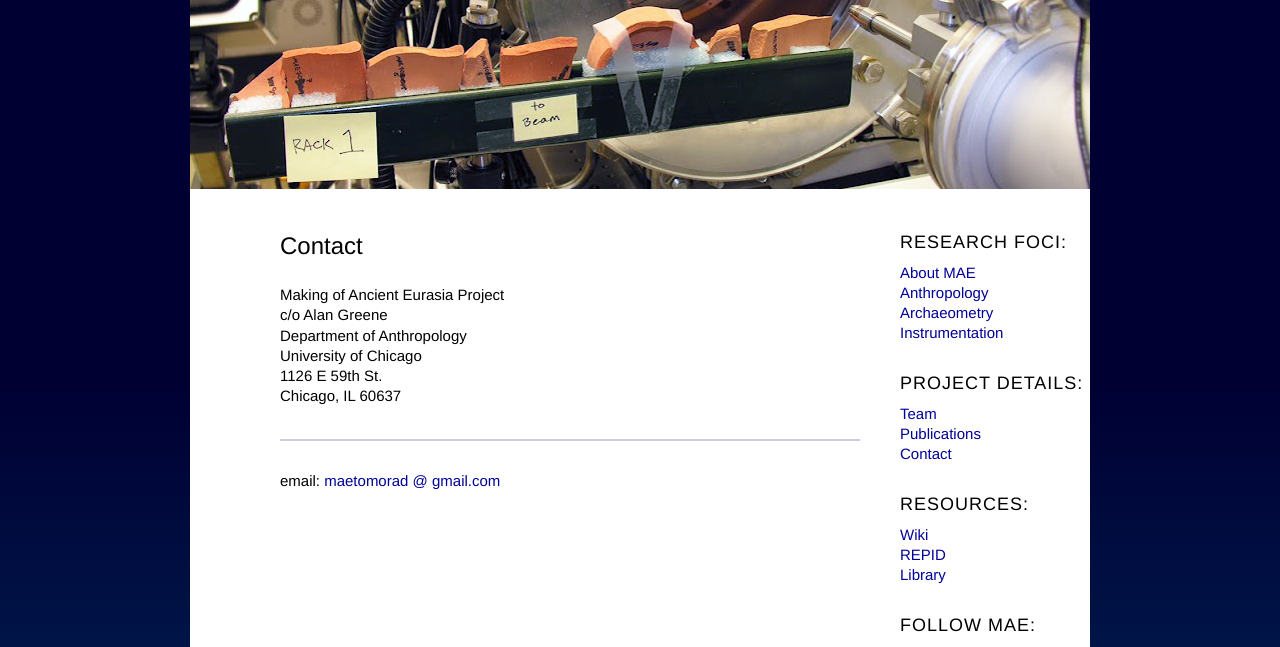
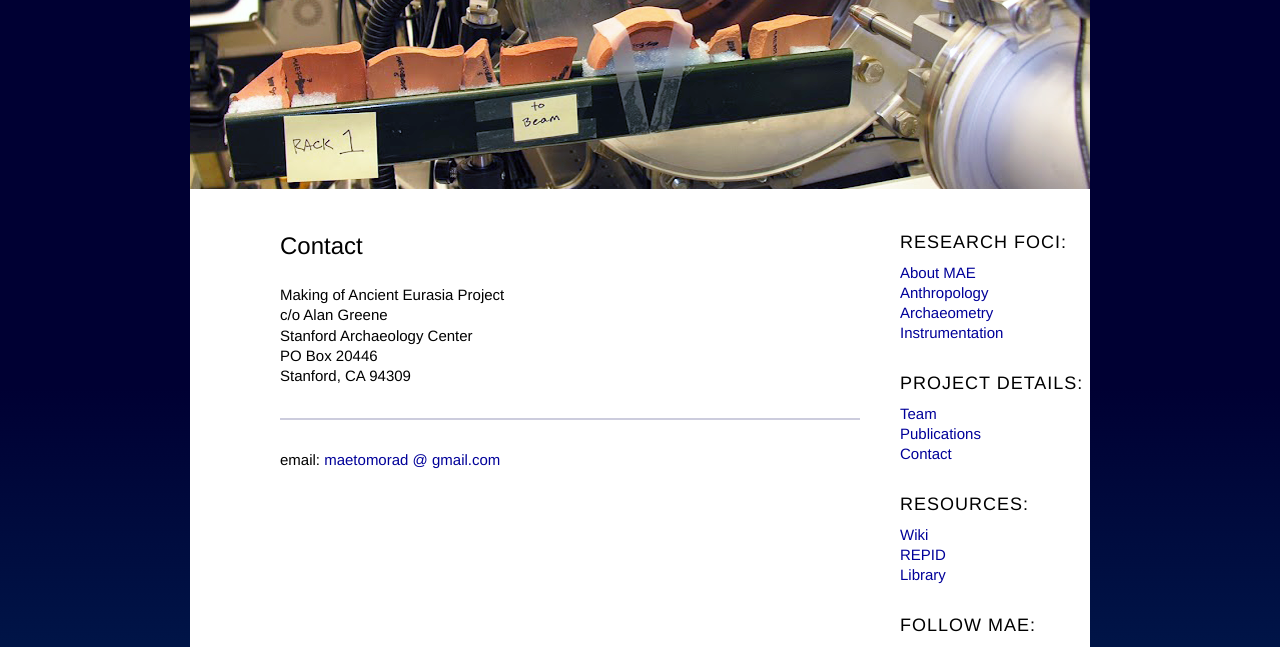
Before and after one commit to maetomorad/MAE, a PHP site: page /contact.php in a window 1280 px wide. Shown: the part 257-904 px from the top of the page. Run offline with PHP 8.4, Linux system fonts and the light colour scheme; some libraries are stand-ins or nearby versions.

Commit message:
contact page update

```diff
--- a/contact.php
+++ b/contact.php
@@ -16,13 +16,12 @@
 
 				<h2>Contact</h2>
 				<p>Making of Ancient Eurasia Project<br />
-                c/o Alan Greene<br />
-                Department of Anthropology<br />
-                University of Chicago<br />
-                1126 E 59th St.<br />
-                Chicago, IL 60637</p>
+c/o Alan Greene<br />
+Stanford Archaeology Center<br />
+PO Box 20446<br />
+Stanford, CA 94309</p>
 
-                <div class="hr_thin"></div>
+              <div class="hr_thin"></div>
 
 				<p>email: <a href="mailto:maetomorad@gmail.com">maetomorad @ gmail.com</a></p>
 				</div> <!-- end content_inner -->
```
Also changed, not shown: UC_version/contact.html (+3 -4 lines).
